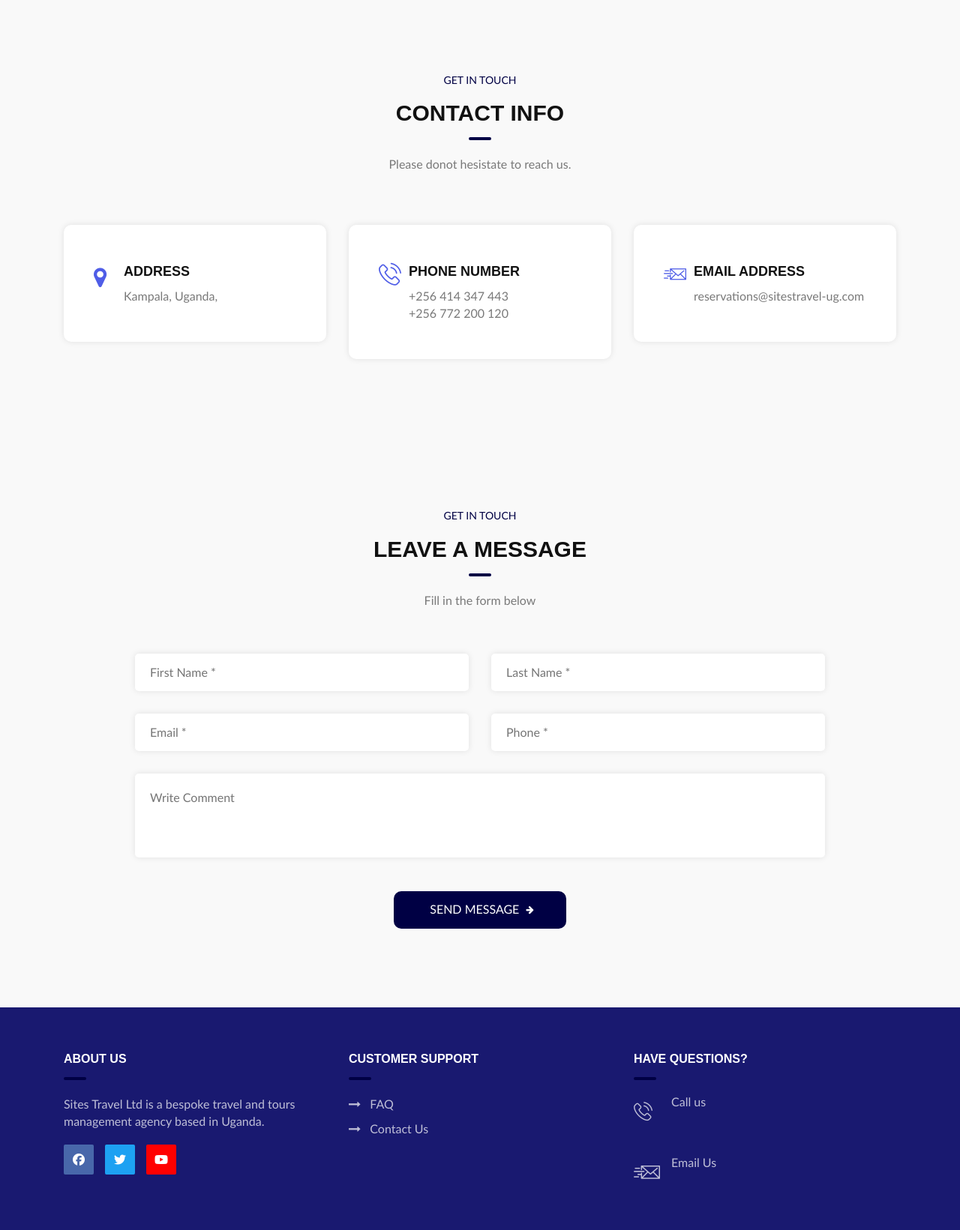
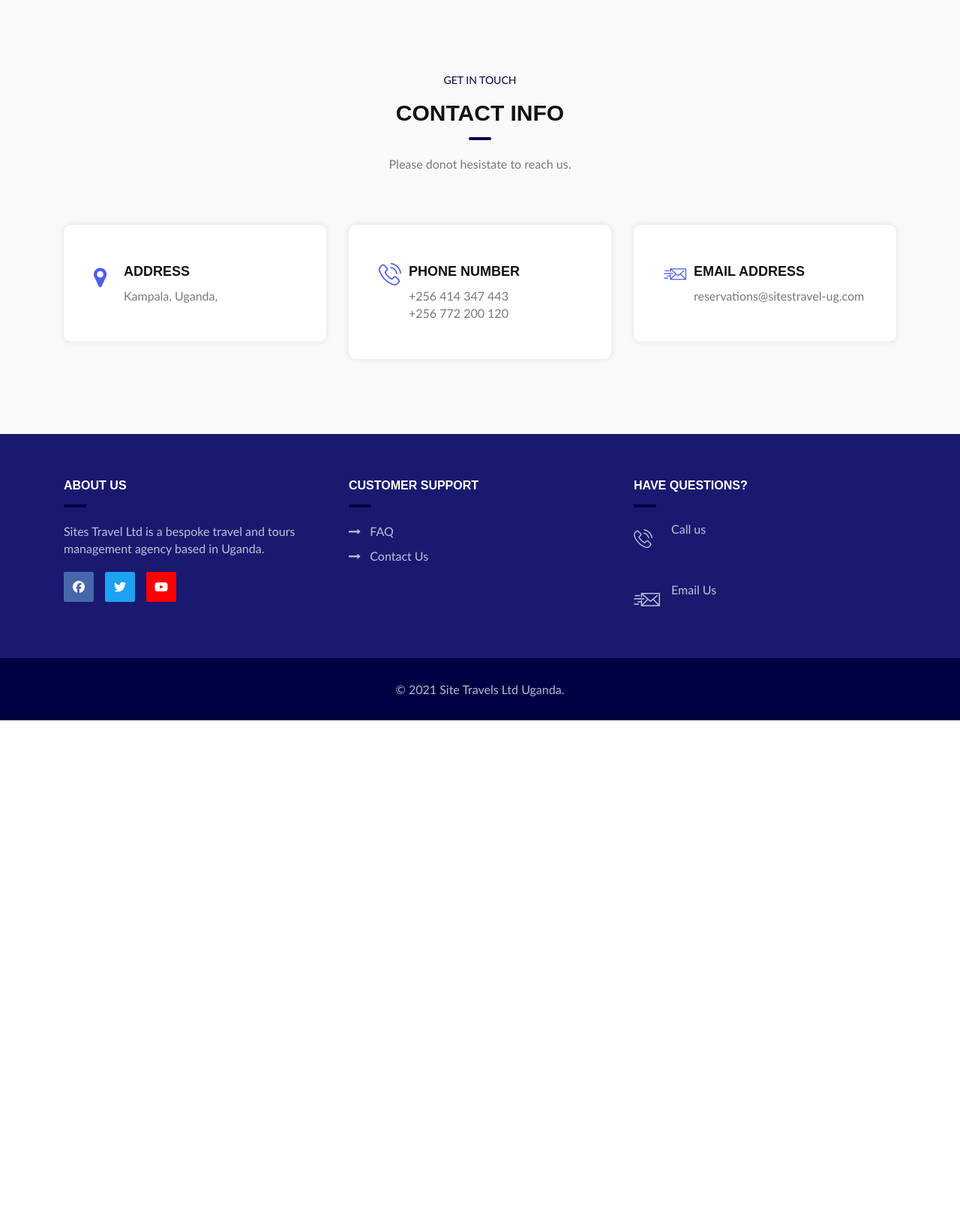
Before and after one commit to Autonomous-Codestore/sites-travel, a Django app: page /contacts in a window 1280 px wide. Shown: the part 297-1938 px from the top of the page at 75% size. After the commit the page ends 1258 px from the top, so only its background shows below. Run offline with Django 3.2, Linux system fonts and the light colour scheme; parts of the project's set-up code (start-up, migrations or seed data) failed here and were passed over; some libraries are stand-ins or nearby versions; some web fonts are replaced.

Commit message:
Remove contact us form.

```diff
--- a/backend/templates/contacts.html
+++ b/backend/templates/contacts.html
@@ -74,7 +74,7 @@
 	<!-- map section start -->
 
 	<!-- xs offer car tabs Start -->
-	<div class="x_contact_title_main_wrapper float_left padding_tb_100">
+	<!-- <div class="x_contact_title_main_wrapper float_left padding_tb_100">
 		<div class="container">
 			<div class="row">
 				<div class="col-12 col-md-8 offset-md-3">
@@ -122,7 +122,7 @@
 				</div>
 			</div>
 		</div>
-	</div>
+	</div> -->
 	<!-- xs offer car tabs Start -->
 
 {% endblock content %}
```
